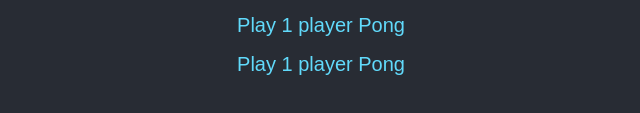
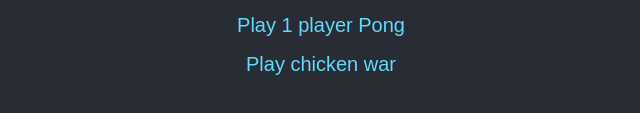
Before and after one commit to the-chicken-man/Math-work, a plain HTML site: page index.html in a window 1280 px wide. Shown: the part 181-294 px from the top of the page, 319-959 px from the left. Drawn offline with Linux system fonts and the light colour scheme.

Commit message:
Update index.html

```diff
--- a/index.html
+++ b/index.html
@@ -31,7 +31,7 @@
     <div class="game-list">
         <p><a href="pong.html" target="_blank">Play 2 player Pong</a></p>
         <p><a href="pong1.html" target="_blank">Play 1 player Pong</a></p>
-         <p><a href="" target="_blank">Play 1 player Pong</a></p>
+         <p><a href="Unblocked Games G+ - Chicken War.mhtml" target="_blank">Play chicken war</a></p>
     </div>
 </body>
 </html>
```
